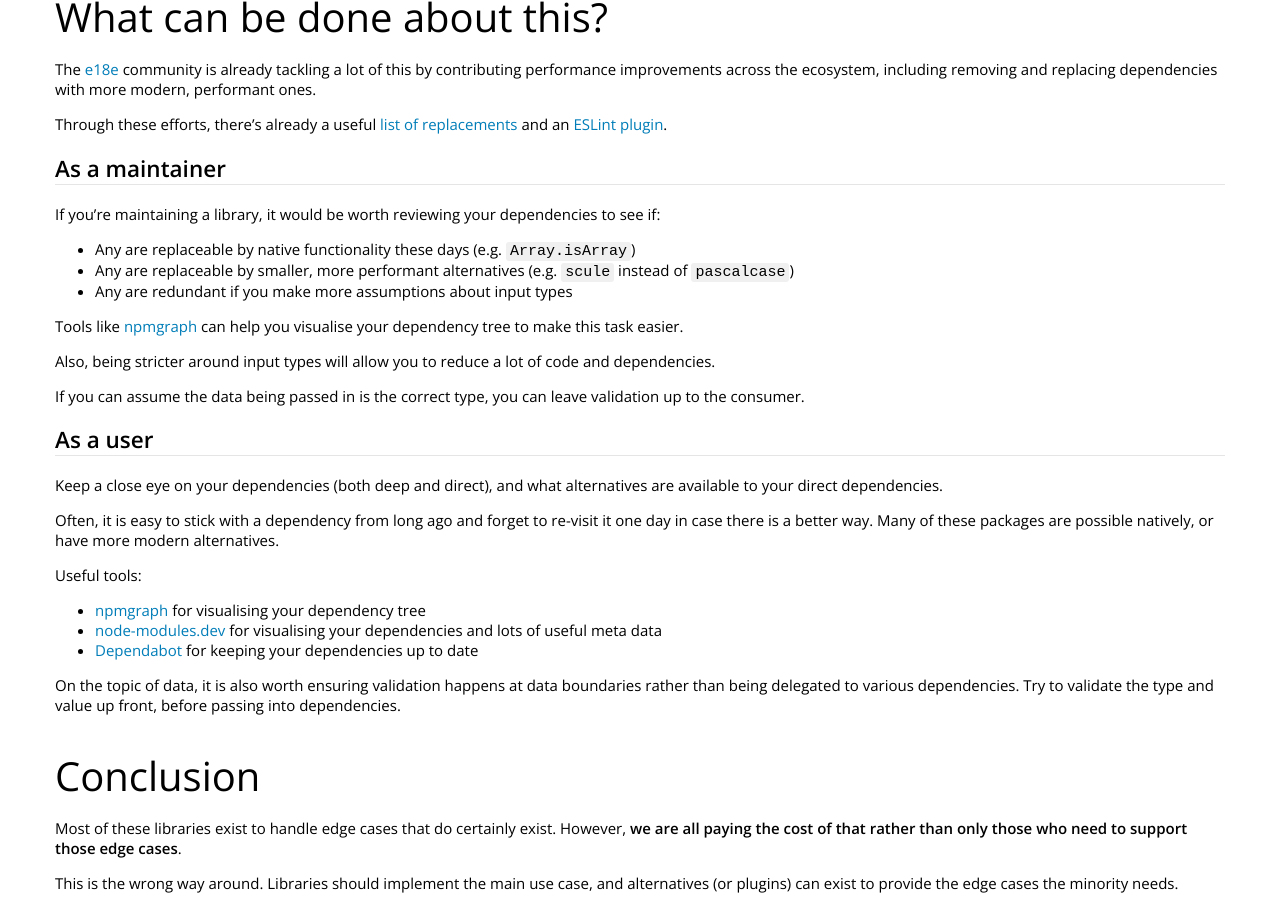
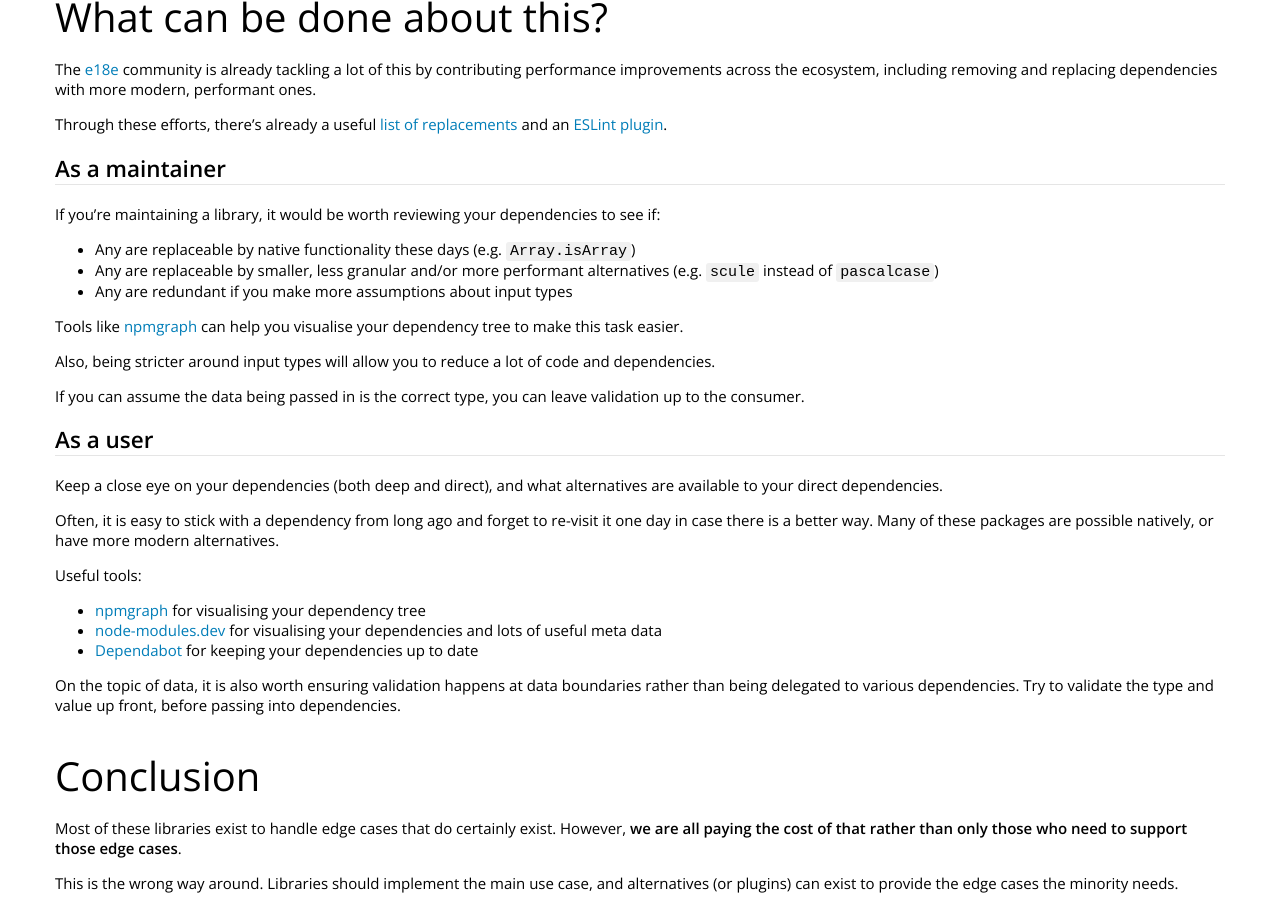
Before and after one commit to 43081j/43081j.github.io, a Jekyll site: the page built from _posts/2025-09-09-bloat-of-edge-case-libraries.md, in a window 1280 px wide and 900 px high, scrolled down 4408 px. Built offline with Jekyll 4.4.1, drawn with Linux system fonts in a browser that asks for light colours; nearby versions of some CDN libraries; comment, search, counter and statistics services are not loaded.

Commit message:
docs: reword scule vs slightly

```diff
--- a/_posts/2025-09-09-bloat-of-edge-case-libraries.md
+++ b/_posts/2025-09-09-bloat-of-edge-case-libraries.md
@@ -218,7 +218,7 @@ Through these efforts, there's already a useful [list of replacements](https://e
 If you're maintaining a library, it would be worth reviewing your dependencies to see if:
 
 - Any are replaceable by native functionality these days (e.g. `Array.isArray`)
-- Any are replaceable by smaller, more performant alternatives (e.g. `scule` instead of `pascalcase`)
+- Any are replaceable by smaller, less granular and/or more performant alternatives (e.g. `scule` instead of `pascalcase`)
 - Any are redundant if you make more assumptions about input types
 
 Tools like [npmgraph](https://npmgraph.js.org/) can help you visualise your dependency tree to make this task easier.
```
